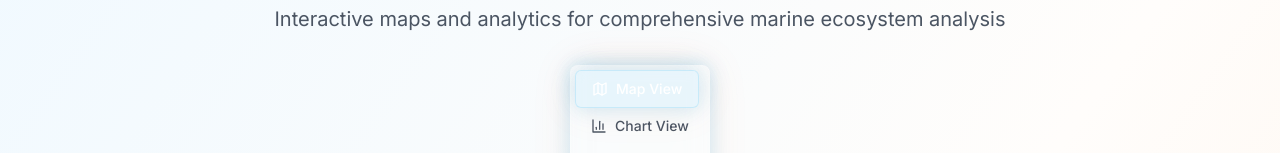
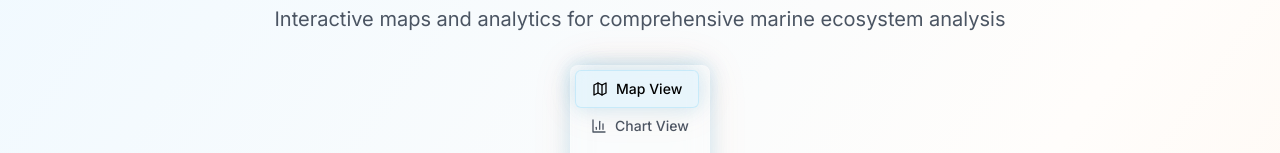
Before and after one commit to aashishjas1/final-, a React (Vite) app: page /visualization in a window 1280 px wide. Shown: the part 164-317 px from the top of the page. Built offline with nearby package versions, Linux system fonts and the light colour scheme.

Commit message:
Updated Visualization.tsx

```diff
--- a/src/pages/Visualization.tsx
+++ b/src/pages/Visualization.tsx
@@ -225,7 +225,7 @@ const Visualization = () => {
                   onClick={() => setViewMode(id)}
                   className={`flex items-center space-x-2 px-4 py-2 rounded-md transition-all duration-200 ${
                     viewMode === id
-                      ? 'glass-ocean text-white glow-soft'
+                      ? 'glass-ocean text-black glow-soft'
                       : 'text-gray-600'
                   }`}
                 >
```
